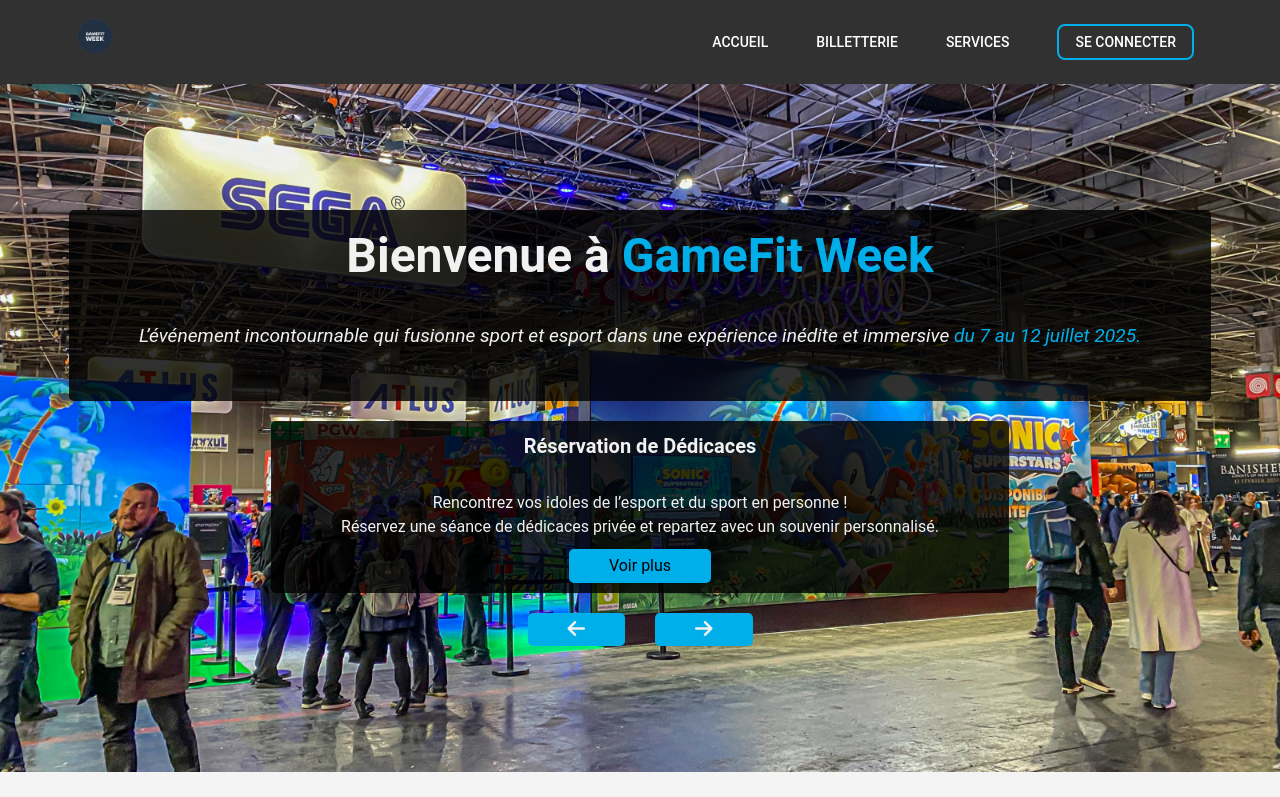
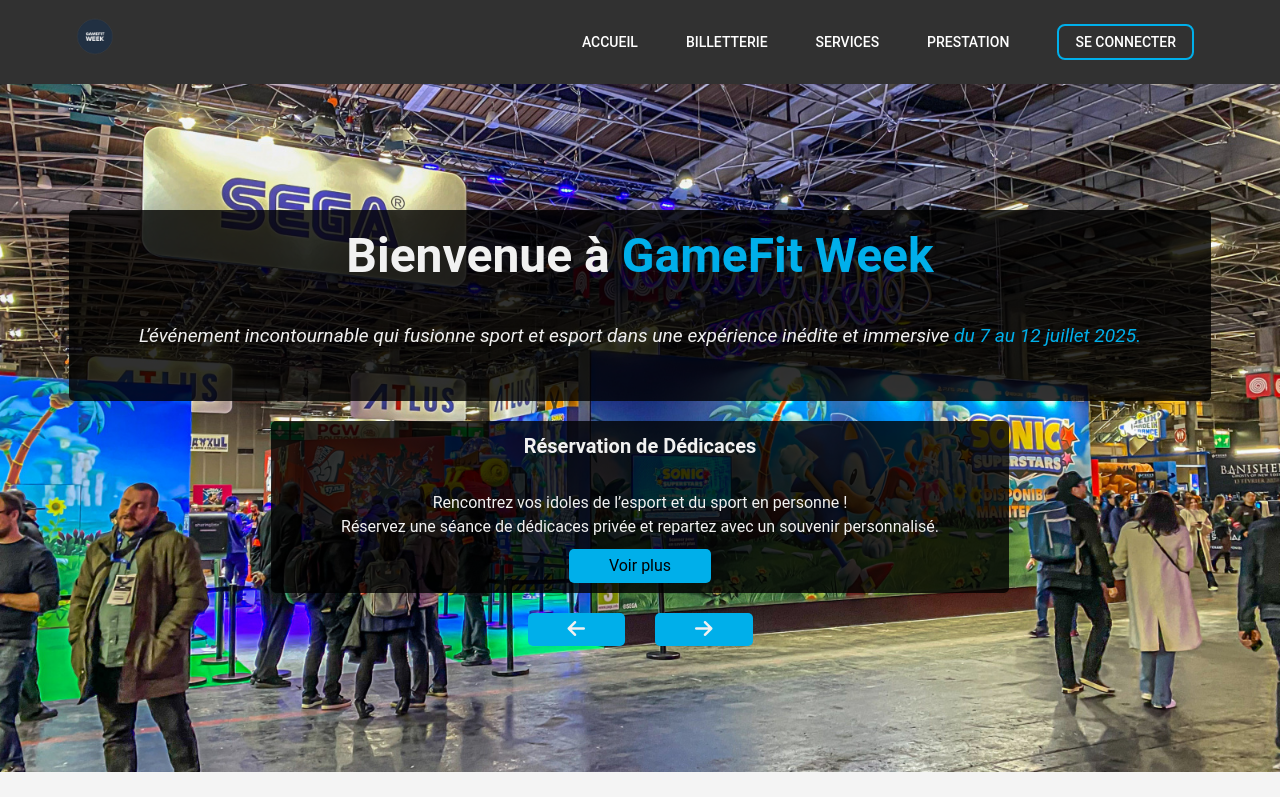
Before and after one commit to BornetFloryan/GameFit-Week, a Vue app: page / in a window 1280 px wide. Shown: the top 797 px of the page. Built offline with nearby package versions, Linux system fonts and the light colour scheme.

Commit message:
NavBar.vue + Prestation

```diff
--- a/src/components/NavBar.vue
+++ b/src/components/NavBar.vue
@@ -20,6 +20,17 @@
 
           </ul>
         </li>
+
+
+        <li class="services" @mouseenter="showServicesDropdown = true" @mouseleave="showServicesDropdown = false">
+          <router-link to="" class="link">Prestation</router-link>
+          <ul v-show="showServicesDropdown" class="dropdown">
+            <li><router-link :to="{ path: '/prestation/goodies' }" class="link">Goodies</router-link></li>
+            <li><router-link :to="{ path: '/prestation/restaurant' }" class="link">Restaurant</router-link></li>
+
+          </ul>
+        </li>
+
         <li v-if="!currentUser"><router-link :to="{ name: 'login' }" class="link login">Se connecter</router-link></li>
         <li v-if="currentUser" class="account" @mouseenter="showAccountDropdown = true" @mouseleave="showAccountDropdown = false">
           <router-link to="" class="link">{{ currentUser.login }}</router-link>
```
